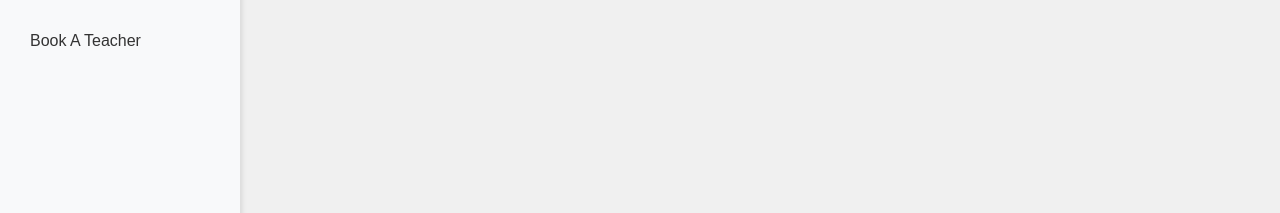
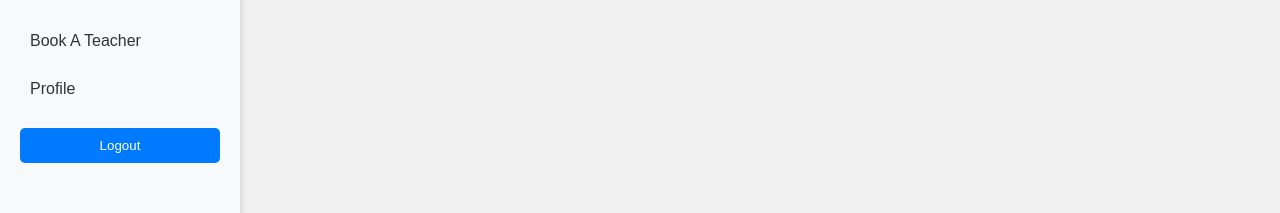
Before and after one commit to PunnuLathaRout/Tutoring-Platform, a React (Create React App) app in the folder client/: page /home in a window 1280 px wide. Shown: the part 213-426 px from the top of the page. Built offline with nearby package versions, Linux system fonts and the light colour scheme; no server answers.

Commit message:
Add logout button

```diff
--- a/client/src/pages/Home.js
+++ b/client/src/pages/Home.js
@@ -1,8 +1,11 @@
 import React, { useEffect, useState } from 'react';
+import { useNavigate } from 'react-router-dom'; // Import useNavigate
 import './Home.css';
+import './Login.js'; // Import the CSS file for styling
 
 function Home() {
   const [items, setItems] = useState([]);
+  const navigate = useNavigate(); // Initialize useNavigate
 
   useEffect(() => {
     fetch('/api/tutors')
@@ -10,10 +13,24 @@ function Home() {
       .then(data => setItems(data));
   }, []);
 
+  const handleLogout = () => {
+    // Clear all user-related data from localStorage
+    localStorage.removeItem('authToken'); // Remove auth token
+    localStorage.removeItem('userType'); // Remove user type
+    localStorage.removeItem('userName'); // Remove user name if stored
+
+    // Optionally, clear other session-related data if needed
+    console.log('User logged out successfully.');
+
+    // Redirect to the login page (handled by Login.js)
+    navigate('/'); // Use navigate to redirect to the login page
+  };
+
+
+
   return (
     <div className="app-container">
-       <header className="header">
-
+      <header className="header">
         <div className="search-bar">
           <input type="text" placeholder="Search tutors..." />
         </div>
@@ -26,6 +43,10 @@ function Home() {
           <a href="/my-classes">My Classes</a>
           <a href="/teachers">Teachers</a>
           <a href="/book-a-teacher">Book A Teacher</a>
+          <a href="/profile">Profile</a>
+          <button className="logout-button" onClick={handleLogout}>
+            Logout
+          </button>
         </nav>
         <div className="content">
           <div className="grid-container">
```
